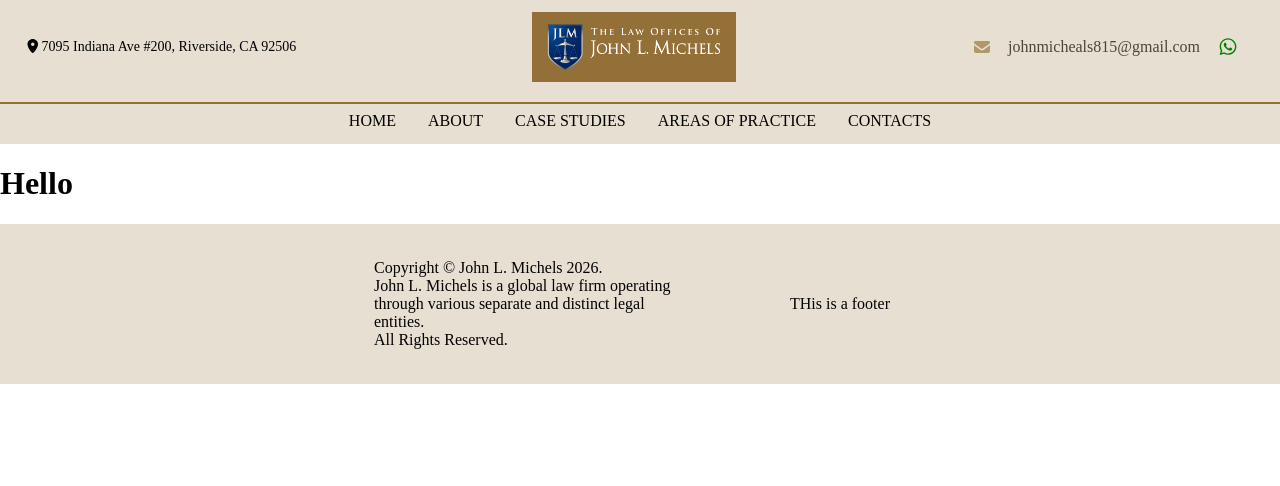
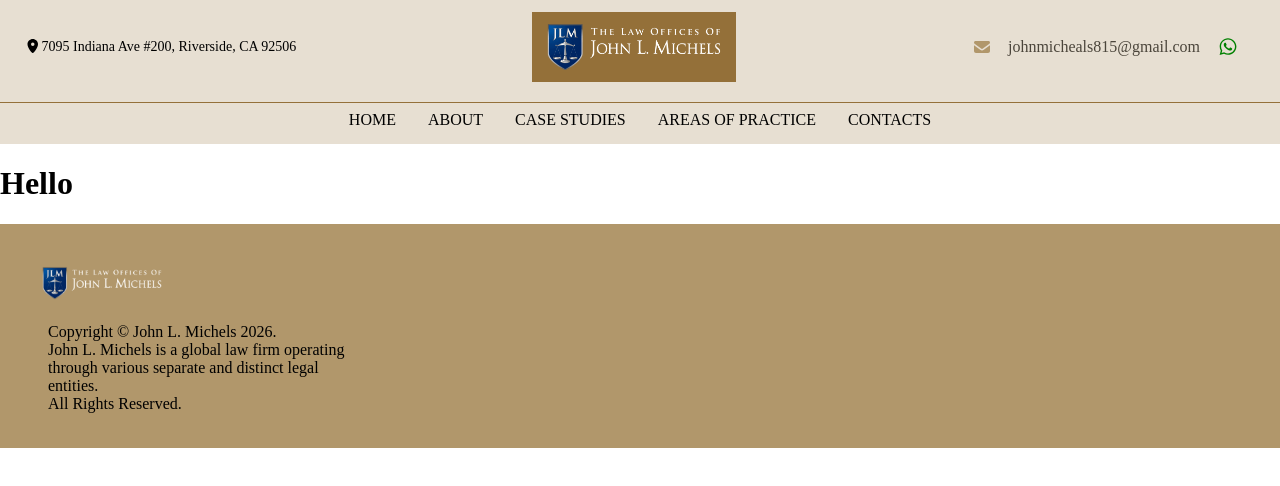
Before and after one commit to gabzeejnr/UsingReact, a React (Vite) app: page / in a window 1280 px wide. Shown: the top 486 px of the page. Built offline with nearby package versions, Linux system fonts and the light colour scheme.

Commit message:
Add files via upload

```diff
--- /dev/null
+++ b/src/About.jsx
@@ -0,0 +1 @@
+export const Address = `7095 Indiana Ave #200, Riverside, CA 92506`;
--- a/src/App.css
+++ b/src/App.css
@@ -5,14 +5,15 @@ body{
 }
 
 #footer-wrap{
-  background: rgb(231, 223, 210);
+  background: #B1976B;
   min-height: 10rem;
   margin-top: auto;
   display: flex;
-  justify-content: center;
+  justify-content: flex-start;
   align-items: center;
   flex-wrap: wrap;
   gap: 5rem;
+  padding: 2rem 3rem;
 }
 
 #footer-wrap > div{
--- a/src/Footer/Footer.jsx
+++ b/src/Footer/Footer.jsx
@@ -1,18 +1,28 @@
+import companyLogo from '../assets/company-logo.png';
+
 function Footer() {
 
-    const footerStyle ={
-        background: "rgb(177, 151, 107)",
-        marginTop: "auto"
+    const imgStyle ={
+        background: "#transparent",
+        maxHeight: "70px",
+        maxWidth: "140px",
+        marginLeft: "-1rem",
     }
 
     return(
         <footer id="footer-wrap">
-            <div>Copyright &copy; John L. Michels {new Date().getFullYear()}.
+            <div style={{display: "flex", flexDirection: "column", gap: "1rem"}}>
+                <img src={companyLogo} style={imgStyle} alt="Our Company Logo" />
+
+                Copyright &copy; John L. Michels {new Date().getFullYear()}.
                 <br />
                 John L. Michels is a global law firm operating through various separate and distinct legal entities.
                 <br />
                 All Rights Reserved.</div>
-            <div>THis is a footer</div>
+            <div style={{display: "flex", flexDirection: "column", gap: "1rem"}}>
+                <div className="footer-right-top"></div>
+                <div className="footer-right-bottom"></div>
+            </div>
         </footer>
     )
 }
--- a/src/Header/Header.jsx
+++ b/src/Header/Header.jsx
@@ -16,7 +16,8 @@ function Header() {
         <header id="header-wrapper" style={divStyle}>
             <TopHeader />
             <hr style={{backgroundColor: "rgb(148, 112, 57)",
-                border: "1px solid transparent"
+                border: "0px solid transparent",
+                height: "1px"
             }} />
             <BottomHeader />
         </header>
```
